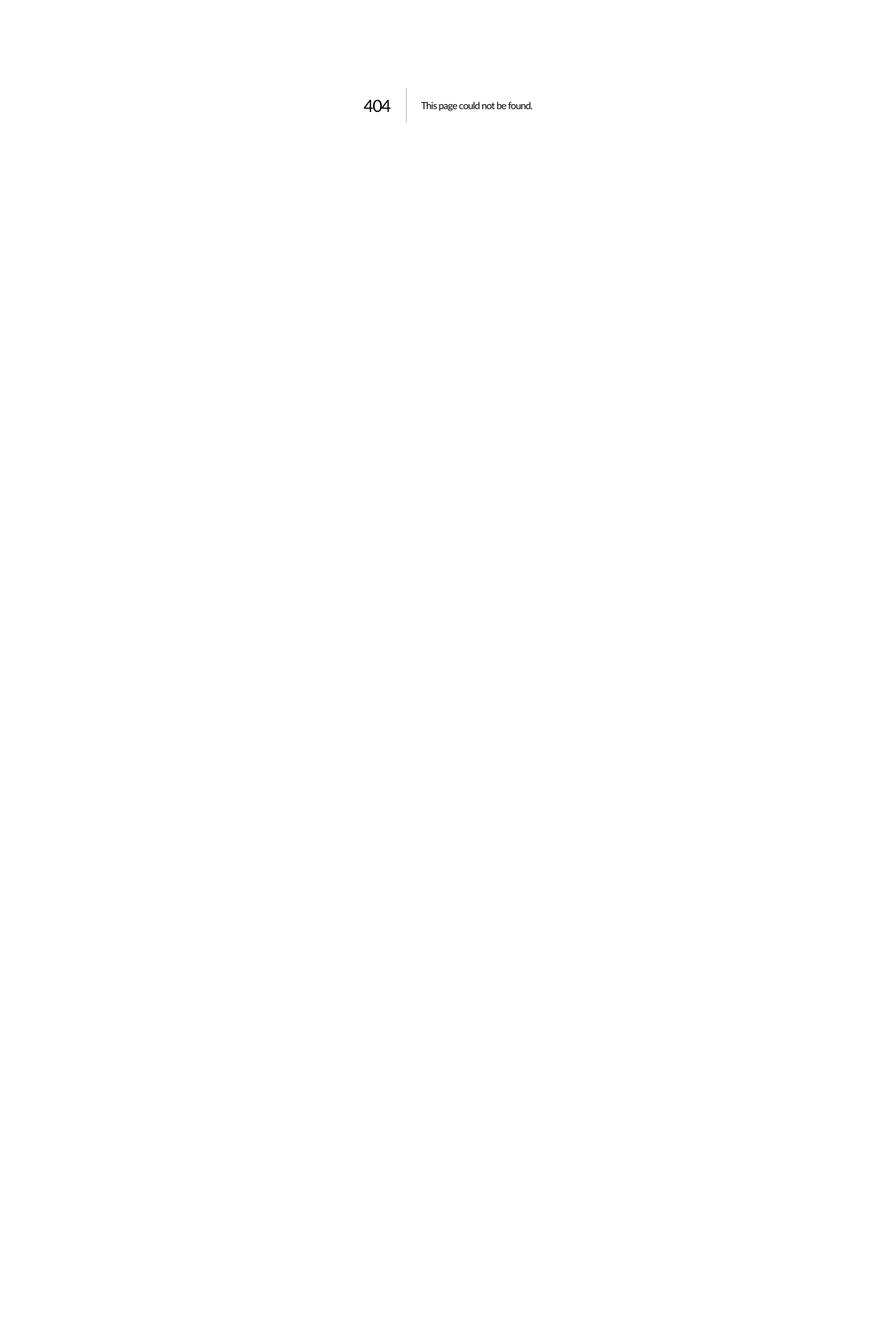
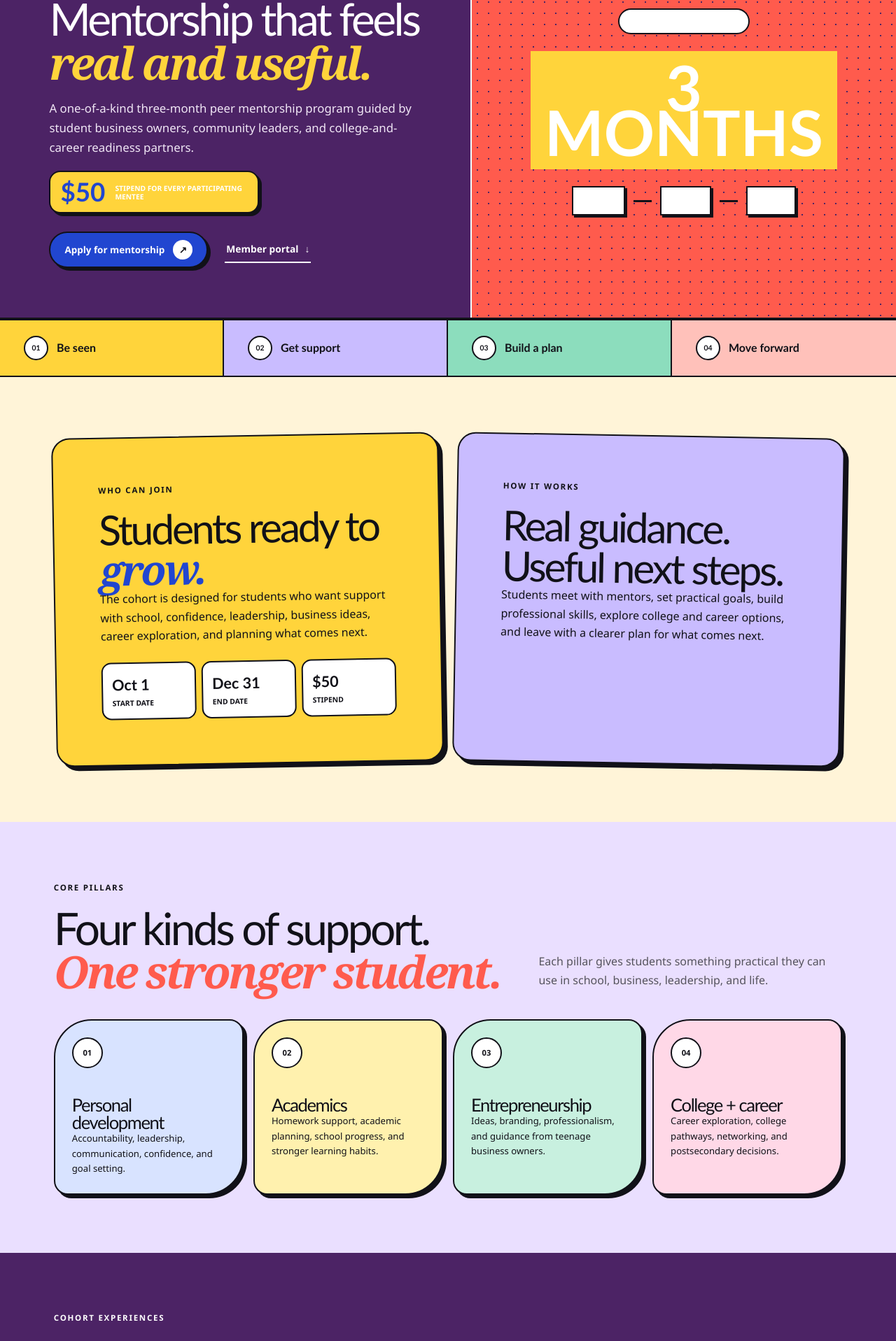
Before and after one commit to denverufb/future-of-music-site, a Next.js app: page /mentorship in a window 1280 px wide. Before the commit this address had no page. Shown: the part 250-2167 px from the top of the page at 70% size. Before the commit the page ends 800 px from the top, so only its background shows below. Built offline with nearby package versions, Linux system fonts and the light colour scheme.

Commit message:
Add canonical mentorship page

```diff
--- /dev/null
+++ b/app/mentorship/page.tsx
@@ -0,0 +1,56 @@
+import type { Metadata } from "next";
+import { Arrow, external, PageShell, ProgramGallery } from "../components/SiteChrome";
+import { mentorshipGalleryImages } from "../gallery";
+
+export const metadata: Metadata = { title: "Mentorship Program | Future of Music", description: "A three-month peer mentorship program for students in grades 5–12." };
+
+const pillars = [
+  ["01", "Personal development", "Accountability, leadership, communication, confidence, and goal setting."],
+  ["02", "Academics", "Homework support, academic planning, school progress, and stronger learning habits."],
+  ["03", "Entrepreneurship", "Ideas, branding, professionalism, and guidance from teenage business owners."],
+  ["04", "College + career", "Career exploration, college pathways, networking, and postsecondary decisions."],
+];
+
+export default function MentorshipPage() {
+  return (
+    <PageShell active="programs" mainClassName="program-theme program-theme-mentor">
+      <section className="program-page-hero mentor-page-hero">
+        <div className="program-hero-copy"><p className="program-chip">FALL COHORT • GRADES 5–12</p><h1>Mentorship that feels<br /><em>real and useful.</em></h1><p>A one-of-a-kind three-month peer mentorship program guided by student business owners, community leaders, and college-and-career readiness partners.</p><div className="stipend"><strong>$50</strong><span>STIPEND FOR EVERY PARTICIPATING MENTEE</span></div><div className="button-row"><a className="button" href="https://forms.gle/Gg7yigzM9zTQSEdF6" {...external}>Apply for mentorship <Arrow direction="up" /></a><a className="text-link" href="#portal">Member portal <Arrow direction="down" /></a></div></div>
+        <div className="mentor-main-poster" aria-label="Mentorship program dates"><p>OCTOBER 01 — DECEMBER 31</p><strong>3<br />MONTHS</strong><div><span>MENTOR</span><i></i><span>MENTEE</span><i></i><span>FUTURE</span></div></div>
+      </section>
+
+      <div className="mentor-promise-strip" aria-label="Mentorship program commitments">
+        <span><strong>01</strong> Be seen</span>
+        <span><strong>02</strong> Get support</span>
+        <span><strong>03</strong> Build a plan</span>
+        <span><strong>04</strong> Move forward</span>
+      </div>
+
+      <section className="mentor-overview section-pad">
+        <article className="cohort-card"><p className="section-label">Who can join</p><h2>Students ready to<br /><em>grow.</em></h2><p>The cohort is designed for students who want support with school, confidence, leadership, business ideas, career exploration, and planning what comes next.</p><div className="cohort-facts"><div><strong>Oct 1</strong><span>Start date</span></div><div><strong>Dec 31</strong><span>End date</span></div><div><strong>$50</strong><span>Stipend</span></div></div></article>
+        <article className="partnership-card"><p className="section-label">How it works</p><h2>Real guidance.<br />Useful next steps.</h2><p>Students meet with mentors, set practical goals, build professional skills, explore college and career options, and leave with a clearer plan for what comes next.</p></article>
+      </section>
+
+      <section className="pillar-section section-pad">
+        <div className="compact-heading"><div><p className="section-label">Core pillars</p><h2>Four kinds of support.<br /><em>One stronger student.</em></h2></div><p>Each pillar gives students something practical they can use in school, business, leadership, and life.</p></div>
+        <div className="pillar-grid">{pillars.map(([number,title,copy]) => <article key={number}><span>{number}</span><h3>{title}</h3><p>{copy}</p></article>)}</div>
+      </section>
+
+      <section className="experiences section-pad">
+        <div className="compact-heading"><div><p className="section-label light">Cohort experiences</p><h2>More than a<br /><em>weekly check-in.</em></h2></div></div>
+        <div className="experience-grid"><article><span>01</span><h3>Mentee Day events</h3><p>Fun activities that build connection, confidence, and belonging.</p></article><article><span>02</span><h3>Community service</h3><p>Trips that help students practice leadership and understand local impact.</p></article><article><span>03</span><h3>Networking</h3><p>Meet community leaders, young business owners, mentors, and ambitious peers.</p></article></div>
+      </section>
+
+      <ProgramGallery title="Mentorship moments" images={mentorshipGalleryImages} />
+
+      <section className="portal-section section-pad" id="portal">
+        <div className="portal-copy"><p className="section-label">Current members</p><h2>Your mentorship tools<br />are <em>right here.</em></h2><p>Mentorship details and portal access now live together. Current students, mentors, and staff can use the active dashboard, while older cohort resources remain available when needed.</p></div>
+        <div className="portal-options"><article><span>CURRENT</span><h3>Active mentorship portal</h3><p>Tracking, cohort tools, and current-member access.</p><a className="button" href="https://fomusic.org/portal-v2/" {...external}>Open current portal <Arrow direction="up" /></a></article><article><span>ARCHIVE</span><h3>Legacy cohort portal</h3><p>Historical access for older cohort needs.</p><a className="text-link" href="https://mentee.fomusic.org/" {...external}>Open legacy portal <Arrow direction="up" /></a></article></div>
+      </section>
+
+      <section className="director-section"><div><p className="section-label">Program director</p><h2>Qwentin<br />Blassingame</h2><p>Contact Qwentin about school referrals, program partnerships, mentor support, or student opportunities.</p><a className="button button-light" href="mailto:qwentin@fomusic.org">Email Qwentin <Arrow /></a></div><figure><img src="/images/qwentin.webp" alt="Qwentin Blassingame, Mentorship Program Director" /></figure></section>
+
+      <section className="program-final-cta mentor-final"><div><p className="section-label">Applications open</p><h2>Your next chapter<br />can start here.</h2></div><div><p>Apply for support focused on personal development, academics, entrepreneurship, and college-and-career readiness.</p><a className="button" href="https://forms.gle/Gg7yigzM9zTQSEdF6" {...external}>Apply to the Mentorship Program <Arrow direction="up" /></a></div></section>
+    </PageShell>
+  );
+}
```
